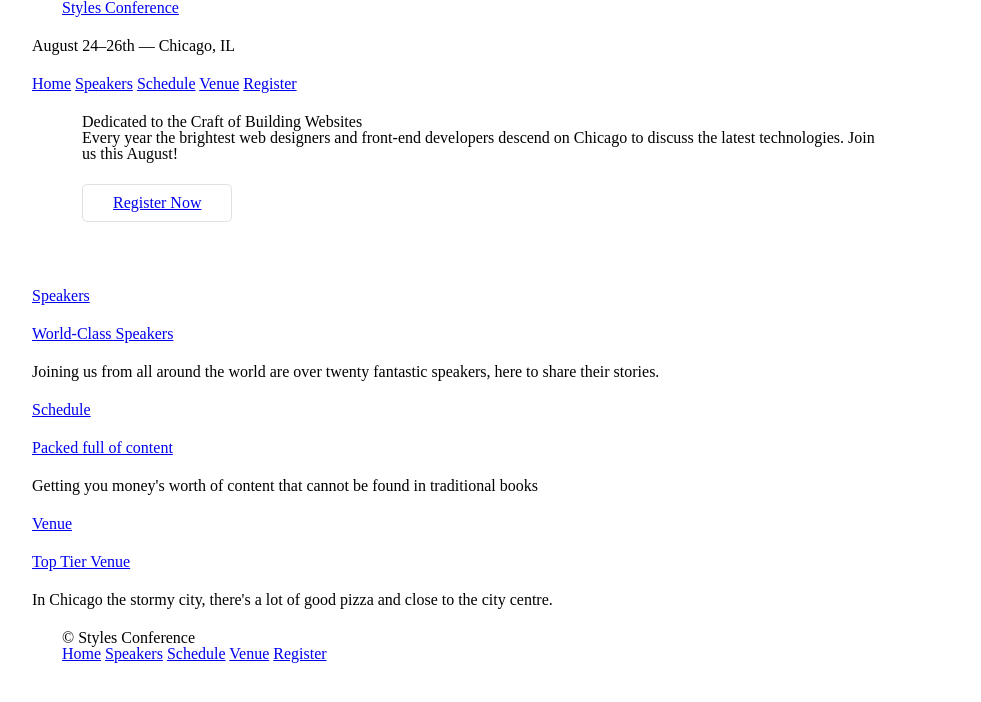
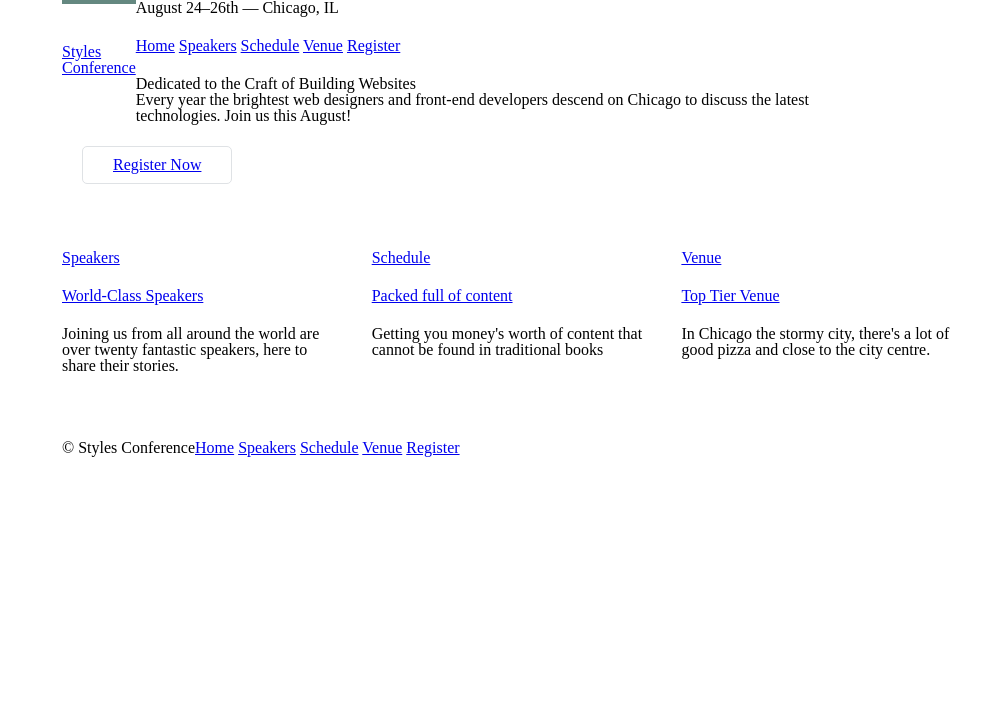
Before and after one commit to KevinAdu/shay-howe-tutorial, a plain HTML site: page index.html in a window 1280 px wide. Shown: the whole page, without its empty margins (158-1139 px from the left). Drawn offline with Linux system fonts and the light colour scheme.

Commit message:
Chapter 5 - Posiitioning Content Completed

```diff
--- a/assets/stylesheets/main.css
+++ b/assets/stylesheets/main.css
@@ -61,11 +61,57 @@ table {
  	box-sizing: border-box;
  }
 
+ .container,
+ .grid {
+ 	width: 960px;
+ 	margin: 0 auto;
+ }
+
  .container {
- 	width: 960px;
  	padding-left: 30px;
  	padding-right: 30px;
- 	margin: 0 auto;
+ }
+
+ .grid,
+ .col-1-3,
+ .col-2-3 {
+ 	padding-left: 15px;
+ 	padding-right: 15px;
+ }
+
+ .col-1-3,
+ .col-2-3 {
+ 	display: inline-block;
+ 	vertical-align: top;
+ }
+
+ .col-1-3 {
+ 	width: 33.3%;
+ }
+
+ .col-2-3 {
+ 	width: 66.6%;
+ }
+
+ /*
+ ==========
+ Clearfix
+ ==========
+ */
+
+ .group:before
+ .group:after {
+ 	display: table;
+ 	content: "";
+ }
+
+ .group:after {
+ 	clear: both;
+ }
+
+ .group {
+ 	clear: both;
+ 	*zoom: 1;
  }
 
  /*
@@ -104,3 +150,30 @@ Home
 .hero {
 	padding: 22px 80px 66px 80px;
 }
+
+/*
+=================
+Primary Header
+=================
+*/
+
+.logo {
+	float: left;
+	border-top: 4px solid #648880;
+	padding: 40px 0 22px 0;
+}
+
+/*
+=================
+Primary Footer
+=================
+*/
+
+.primary-footer small{
+	float: left;
+}
+
+.primary-footer {
+	padding-top: 44px;
+	padding-bottom: 44px;
+}
--- a/index.html
+++ b/index.html
@@ -6,10 +6,10 @@
 	<link rel="stylesheet" type="text/css" href="assets/stylesheets/main.css">
 </head>
 <body>
-	<header class="container">
+	<header class="container group">
 		<section class="container">
-			<h1>
-				<a href="index.html">Styles Conference</a>
+			<h1 class="logo">
+				<a href="index.html">Styles <br> Conference</a>
 			</h1>
 		</section>
 		<h3>August 24&ndash;26th &mdash; Chicago, IL</h3>
@@ -27,22 +27,22 @@
 		<a class="btn btn-alt" href="register.html">Register Now</a>
 	</section>
 	<section class="container">
-		<section>
-			<section>
+		<section class="grid">
+			<section class="col-1-3">
 				<a href="speakers.html">
 					<h5>Speakers</h5>
 					<h3>World-Class Speakers</h3>
 				</a>
 				<p>Joining us from all around the world are over twenty fantastic speakers, here to share their stories.</p>
-			</section>
-			<section>
+			</section><!--
+			--><section class="col-1-3">
 				<a href="schedule.html">
 					<h5>Schedule</h5>
 					<h3>Packed full of content</h3>
 				</a>
 				<p>Getting you money's worth of content that cannot be found in traditional books</p>
-			</section>
-			<section>
+			</section><!--
+			--><section class="col-1-3">
 				<a href="venue.html">
 					<h5>Venue</h5>
 					<h3>Top Tier Venue</h3>
@@ -50,7 +50,7 @@
 				<p>In Chicago the stormy city, there's a lot of good pizza and close to the city centre.</p>
 			</section>
 		</section>
-		<footer class="container">
+		<footer class="container primary-footer group">
 			<small>&copy; Styles Conference</small>
 			<nav>
 				<a href="index.html">Home</a>
```
Also changed, not shown: register.html (+5 -3 lines), schedule.html (+5 -3 lines), speakers.html (+5 -3 lines), venue.html (+5 -3 lines).
